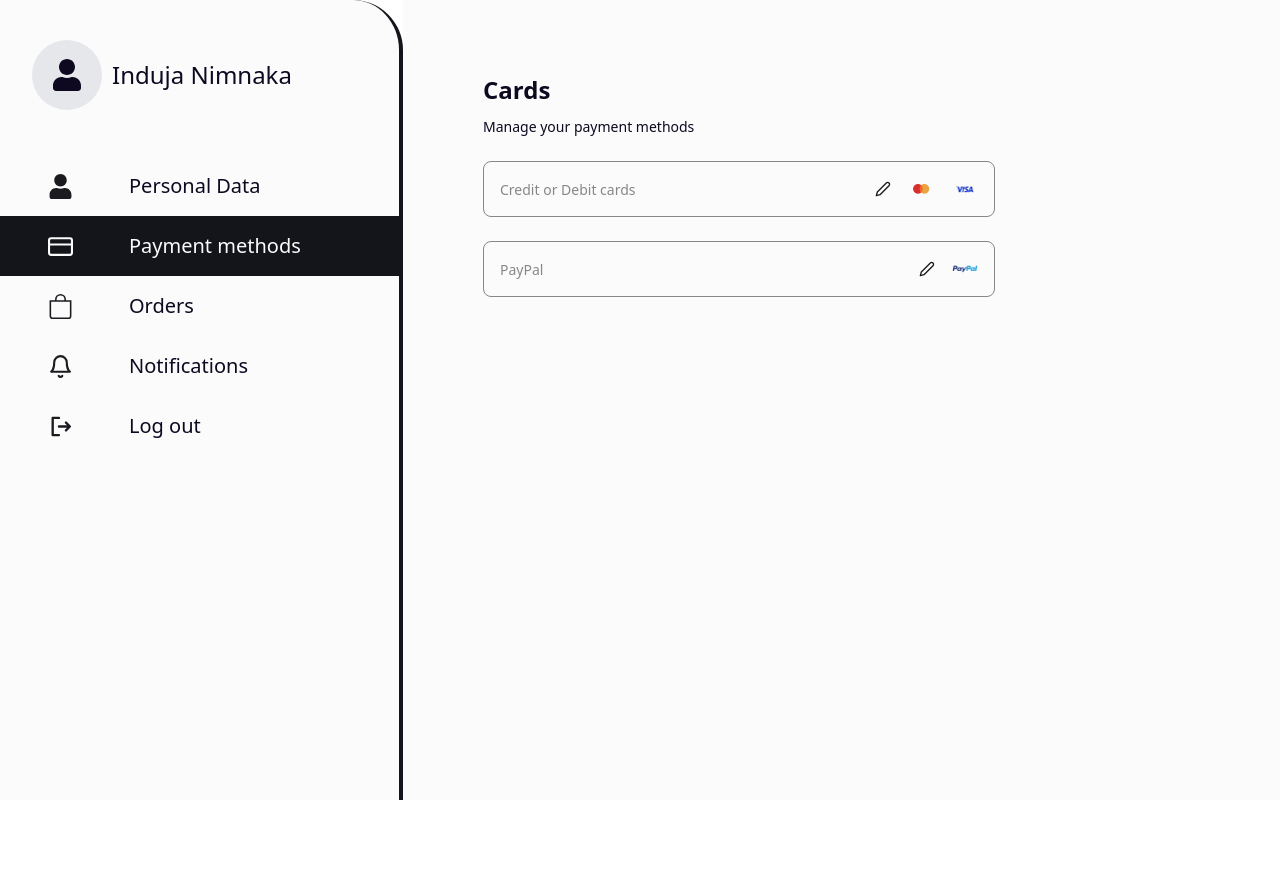
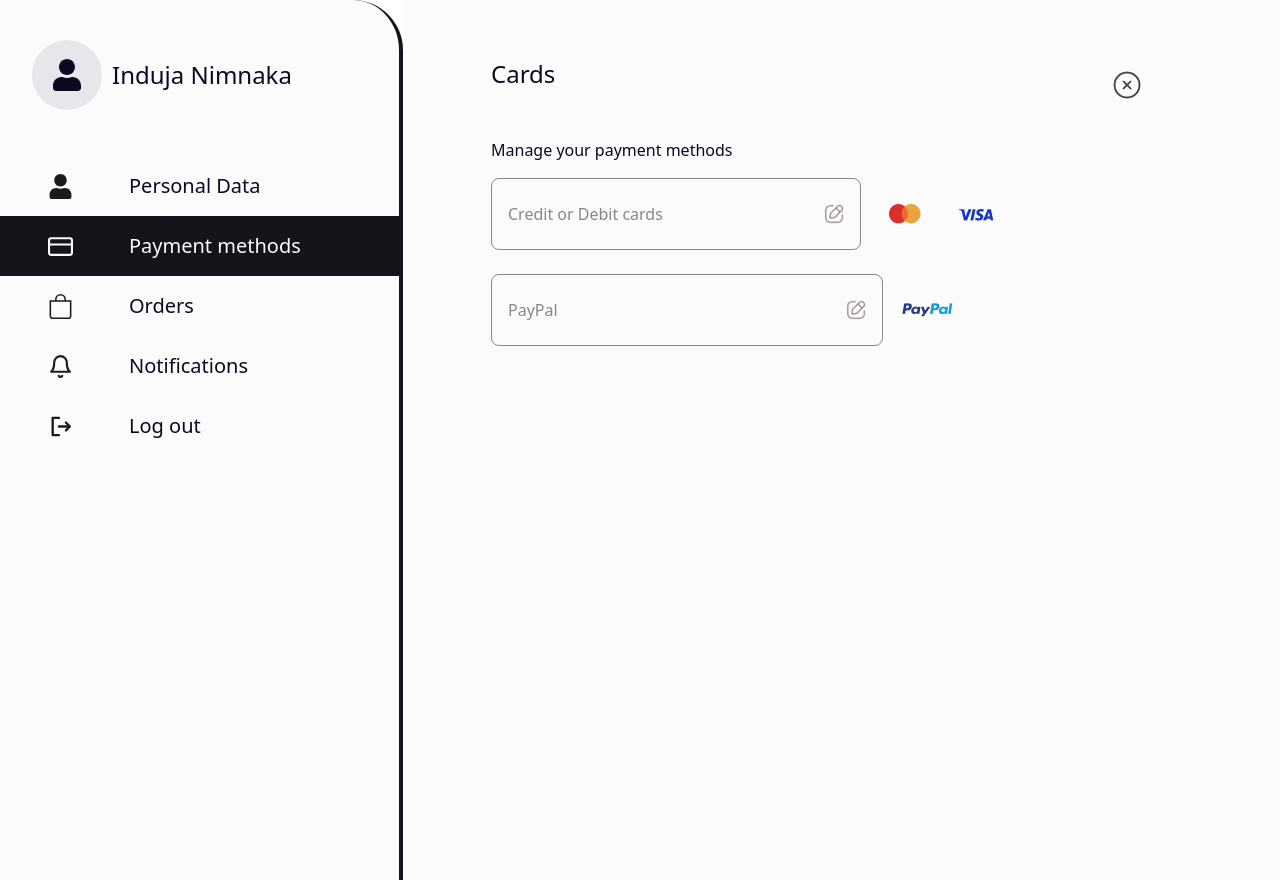
Before and after one commit to Nimnaka00/snapwear-frontend, a React (Vite) app in the folder snapwear-frontend/: page /user/payment in a window 1280 px wide. Before the commit the page ends 800 px from the top, so only its background shows below. Built offline with nearby package versions, Linux system fonts and the light colour scheme; no server answers.

Commit message:
Update PaymentMethods.jsx

```diff
--- a/snapwear-frontend/src/components/user/PaymentMethods.jsx
+++ b/snapwear-frontend/src/components/user/PaymentMethods.jsx
@@ -1,36 +1,184 @@
-import React from "react";
-import { FiEdit2 } from "react-icons/fi";
-import visaLogo from "../../assets/payments/visa.png"; // update paths
+import React, { useState } from "react";
+import { useNavigate } from "react-router-dom";
+import editIcon from "../../assets/edit.png";
+import visaLogo from "../../assets/payments/visa.png";
 import mastercardLogo from "../../assets/payments/mastercard.png";
 import paypalLogo from "../../assets/payments/paypal.png";
+import closeIcon from "../../assets/close.png";
 
 const PaymentMethods = () => {
+  const navigate = useNavigate();
+  const [editingCard, setEditingCard] = useState(false);
+  const [editingPaypal, setEditingPaypal] = useState(false);
+  const [card, setCard] = useState({
+    type: "mastercard",
+    name: "",
+    number: "",
+    expiry: "",
+    cvv: ""
+  });
+  const [paypalEmail, setPaypalEmail] = useState("");
+
+  const handleCardInput = (e) => {
+    const value = e.target.value.replace(/\D/g, "");
+    setCard({ ...card, number: value });
+  };
+
+  const handleCvvInput = (e) => {
+    const value = e.target.value.replace(/\D/g, "").slice(0, 3);
+    setCard({ ...card, cvv: value });
+  };
+
+  const handleExpiryInput = (e) => {
+    let value = e.target.value.replace(/\D/g, "").slice(0, 4);
+    if (value.length > 2) value = value.slice(0, 2) + "/" + value.slice(2);
+    setCard({ ...card, expiry: value });
+  };
+
+  const handleSaveCard = () => setEditingCard(false);
+  const handleSavePaypal = () => setEditingPaypal(false);
+
   return (
-    <div className="w-full px-8 pt-8 text-textMain">
-      <h2 className="text-[24px] font-semibold mb-2">Cards</h2>
-      <p className="text-[14px] font-medium mb-6">
-        Manage <span className="font-normal">your payment methods</span>
-      </p>
+    <div className="relative w-full min-h-screen bg-snow text-textMain px-[40px] pt-[20px] pb-[80px]">
+      <h2 className="text-[24px] font-medium leading-[28px] mb-[50px]">Cards</h2>
+      <p className="text-[16px] font-normal text-textMain mb-4">Manage your payment methods</p>
+
+      {/* Close Button */}
+      <button
+        onClick={() => navigate("/")}
+        className="absolute top-[20px] right-[80px] w-[50px] h-[50px] flex items-center justify-center">
+        <img src={closeIcon} alt="Close" className="w-[30px] h-[30px]" />
+      </button>
 
       <div className="flex flex-col gap-6 w-full max-w-[512px]">
-        {/* Card Option */}
-        <div className="w-full h-[56px] border border-dustyGray rounded-[8px] px-4 flex items-center justify-between bg-snow">
-          <div className="text-[14px] text-dustyGray">Credit or Debit cards</div>
+        {/* Credit Card Section */}
+        {editingCard ? (
+          <div className="relative border border-dustyGray rounded-[8px] p-4 w-[392px]">
+            <img
+              src={closeIcon}
+              alt="Close"
+              className="absolute top-[8px] right-[8px] w-[24px] h-[24px] cursor-pointer"
+              onClick={() => setEditingCard(false)}
+            />
+            <div className="mb-4">
+              <p className="text-sm text-textMain mb-2">Card type:</p>
+              <div className="flex gap-4 items-center">
+                <label>
+                  <input
+                    type="radio"
+                    name="cardType"
+                    value="mastercard"
+                    checked={card.type === "mastercard"}
+                    onChange={(e) => setCard({ ...card, type: e.target.value })}
+                  />
+                  <img src={mastercardLogo} alt="Mastercard" className="w-[55px] h-[40px] inline ml-1" />
+                </label>
+                <label>
+                  <input
+                    type="radio"
+                    name="cardType"
+                    value="visa"
+                    checked={card.type === "visa"}
+                    onChange={(e) => setCard({ ...card, type: e.target.value })}
+                  />
+                  <img src={visaLogo} alt="Visa" className="w-[55px] h-[40px] inline ml-1" />
+                </label>
+              </div>
+            </div>
+            <input
+              type="text"
+              placeholder="Name on the card"
+              value={card.name}
+              onChange={(e) => setCard({ ...card, name: e.target.value })}
+              className="w-full h-[48px] border border-dustyGray rounded-[8px] px-4 text-[16px] mb-2"
+            />
+            <input
+              type="text"
+              placeholder="Card number"
+              value={card.number}
+              onChange={handleCardInput}
+              className="w-full h-[48px] border border-dustyGray rounded-[8px] px-4 text-[16px] mb-2"
+            />
+            <div className="flex gap-2 mb-4">
+              <input
+                type="text"
+                placeholder="MM/YY"
+                value={card.expiry}
+                onChange={handleExpiryInput}
+                className="w-[120px] h-[48px] border border-dustyGray rounded-[8px] px-4 text-[16px]"
+              />
+              <input
+                type="text"
+                placeholder="CVV"
+                value={card.cvv}
+                onChange={handleCvvInput}
+                className="w-[120px] h-[48px] border border-dustyGray rounded-[8px] px-4 text-[16px]"
+              />
+              <button
+                onClick={handleSaveCard}
+                className="w-[120px] h-[48px] bg-russianViolet text-snow text-[14px] font-medium rounded-[8px]"
+              >
+                Save
+              </button>
+            </div>
+          </div>
+        ) : (
           <div className="flex items-center gap-4">
-            <FiEdit2 className="text-gluconGray w-[16px] h-[16px] cursor-pointer" />
-            <img src={mastercardLogo} alt="MasterCard" className="h-[20px]" />
-            <img src={visaLogo} alt="Visa" className="h-[20px]" />
+            <div className="w-[392px] h-[72px] border border-dustyGray rounded-[8px] px-4 flex items-center justify-between bg-snow">
+              <div className="text-[16px] text-dustyGray font-light">
+                {card.name && card.number ? `${card.name} - ${card.number}` : "Credit or Debit cards"}
+              </div>
+              <img
+                src={editIcon}
+                alt="Edit"
+                onClick={() => setEditingCard(true)}
+                className="w-[20px] h-[20px] cursor-pointer"
+              />
+            </div>
+            <img src={mastercardLogo} alt="MasterCard" className="w-[55px] h-[40px]" />
+            <img src={visaLogo} alt="Visa" className="w-[55px] h-[40px]" />
           </div>
-        </div>
+        )}
 
-        {/* PayPal Option */}
-        <div className="w-full h-[56px] border border-dustyGray rounded-[8px] px-4 flex items-center justify-between bg-snow">
-          <div className="text-[14px] text-dustyGray">PayPal</div>
+        {/* PayPal Section */}
+        {editingPaypal ? (
+          <div className="relative border border-dustyGray rounded-[8px] p-4 w-[392px]">
+            <img
+              src={closeIcon}
+              alt="Close"
+              className="absolute top-[8px] right-[8px] w-[24px] h-[24px] cursor-pointer"
+              onClick={() => setEditingPaypal(false)}
+            />
+            <input
+              type="email"
+              placeholder="PayPal Email"
+              value={paypalEmail}
+              onChange={(e) => setPaypalEmail(e.target.value)}
+              className="w-full h-[48px] border border-dustyGray rounded-[8px] px-4 text-[16px] mb-3"
+            />
+            <button
+              onClick={handleSavePaypal}
+              className="w-full h-[48px] bg-russianViolet text-snow text-[14px] font-medium rounded-[8px]"
+            >
+              Save
+            </button>
+          </div>
+        ) : (
           <div className="flex items-center gap-4">
-            <FiEdit2 className="text-gluconGray w-[16px] h-[16px] cursor-pointer" />
-            <img src={paypalLogo} alt="PayPal" className="h-[20px]" />
+            <div className="w-[392px] h-[72px] border border-dustyGray rounded-[8px] px-4 flex items-center justify-between bg-snow">
+              <div className="text-[16px] text-dustyGray font-light">
+                {paypalEmail || "PayPal"}
+              </div>
+              <img
+                src={editIcon}
+                alt="Edit"
+                onClick={() => setEditingPaypal(true)}
+                className="w-[20px] h-[20px] cursor-pointer"
+              />
+            </div>
+            <img src={paypalLogo} alt="PayPal" className="w-[55px] h-[40px]" />
           </div>
-        </div>
+        )}
       </div>
     </div>
   );
```
